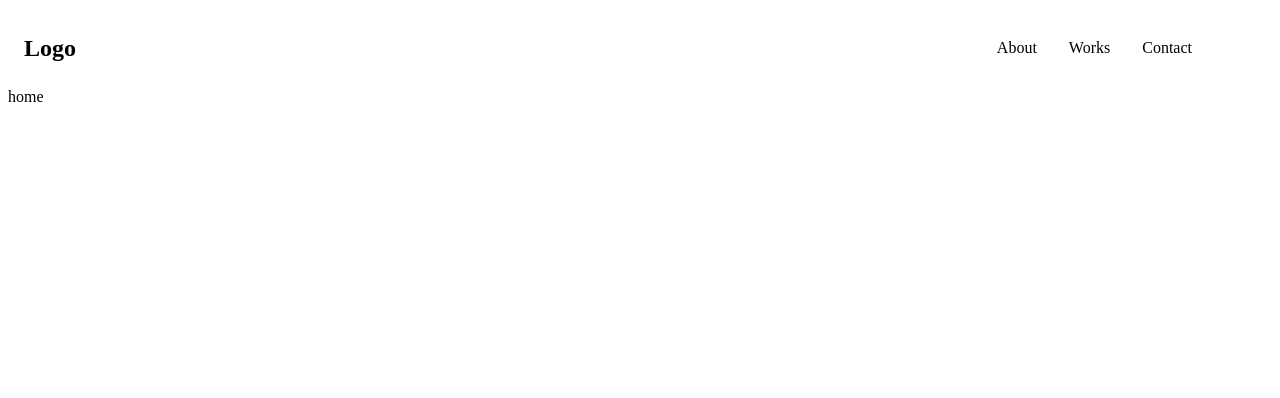
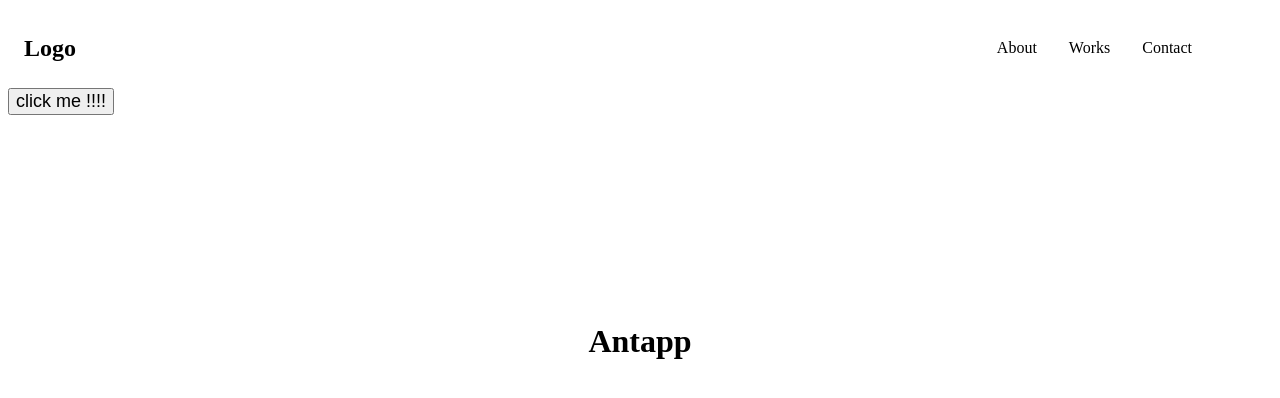
Before and after one commit to kutsu-4ta/antapp_site, a React (Create React App) app in the folder antapp/: page / in a window 1280 px wide. Shown: the top 398 px of the page. Built offline with nearby package versions, Linux system fonts and the light colour scheme.

Commit message:
Homeのアニメーション動作確認済み

```diff
--- a/antapp/package.json
+++ b/antapp/package.json
@@ -11,6 +11,8 @@
     "@types/react": "17",
     "@types/react-dom": "17",
     "@types/react-transition-group": "^4.4.4",
+    "css-loader": "^6.7.1",
+    "eslint-plugin-react-hooks": "^4.5.0",
     "react": "^17.0.2",
     "react-dom": "17.0.2",
     "react-icons": "^4.4.0",
@@ -18,6 +20,7 @@
     "react-router-dom": "5.3.3",
     "react-scripts": "5.0.1",
     "react-transition-group": "^4.4.2",
+    "style-loader": "^3.3.1",
     "styled-components": "^5.3.5",
     "typescript": "^4.4.2",
     "web-vitals": "^2.1.4"
--- a/antapp/src/App.tsx
+++ b/antapp/src/App.tsx
@@ -6,7 +6,7 @@ import Home from './components/pages/Home';
 import Work from './components/pages/Work';
 import About from './components/pages/About';
 import Contact from './components/pages/Contact';
-import Navbar from "./components/navbar";
+import Navbar from './components/navbar';
 
 const App: VFC = () => {
   return (
--- /dev/null
+++ b/antapp/src/components/backgrounAnimation/Circle.tsx
@@ -0,0 +1,60 @@
+import React, {useState, ReactNode} from 'react'
+import {CSSTransition} from 'react-transition-group';
+// import {TransitionGroup, CSSTransition} from 'react-transition-group';
+// import {TransitionStatus, CSSTransition} from 'react-transition-group';
+// import Styled from 'styled-components';
+import './style.css';
+
+interface Props {
+    children: ReactNode;
+}
+//
+// const Sample = (props:Props)=> {
+//     return (
+//         <CSSTransition
+//             in={props.open}
+//             timeout={500}
+//             unmountOnExit
+//         >
+//             <>{props.children}</>
+//             {/*{state => (*/}
+//             {/*    <Inner state={state}>*/}
+//             {/*        {props.children}*/}
+//             {/*    </Inner>*/}
+//             {/*)}*/}
+//         </CSSTransition>
+//     );
+// };
+// export default Sample;
+
+
+// 前のやつ
+// const containerStyle = {
+//     position: 'relative',
+//     widthL: '3rem',
+//     height: '3rem'
+// };
+
+const useStyledCircle = (props: Props) => {
+    //マウントの状態を管理
+    const [mount, setMount] = useState(false);
+
+    return (
+        <div>
+            <button onClick={() => setMount(!mount)} className='btn-primary'>click me !!!!</button>
+            <div className='title-main'> {props.children}</div>
+            <CSSTransition
+                in={mount}
+                timeout={{
+                    enter: 0,
+                    exit: 500
+                }}
+                // unmountOnExit
+                classNames='ball-one'
+            >
+                <p></p>
+            </CSSTransition>
+        </div>
+    )
+}
+export default useStyledCircle;
--- /dev/null
+++ b/antapp/src/components/backgrounAnimation/style.css
@@ -0,0 +1,69 @@
+.title-main {
+    text-align: center;
+    margin-top: 13rem;
+}
+
+.btn-primary {
+    font-size: large;
+}
+
+.ball-one-enter-active {
+    opacity: 0;
+    border: 0.1rem solid red;
+    border-radius: 50%;
+    position: absolute;
+    top: 210px;
+    left: 100%;
+    z-index: -1;
+    /*↓は必要ないかもしれないヨ*/
+    display: block;
+    width: 10rem;
+    height: 10rem;
+    box-sizing: border-box;
+}
+
+.ball-one-enter-done {
+    transition: all 3s ease;
+    opacity: 1;
+    border: 0.1rem solid blue;
+    border-radius: 50%;
+    position: absolute;
+    top: 245px;
+    left: 630px;
+    z-index: -1;
+    /*↓は必要ないかもしれないヨ*/
+    display: block;
+    width: 10rem;
+    height: 10rem;
+    box-sizing: border-box;
+}
+
+/*.ball-one-enter-exit-active {*/
+/*    opacity: 0;*/
+/*    transition: all 2s ease;*/
+/*    display: block;*/
+/*    width: 10rem;*/
+/*    height: 10rem;*/
+/*    border: 0.1rem solid;*/
+/*    border-radius: 50%;*/
+/*    position: absolute;*/
+/*    box-sizing: border-box;*/
+/*    top: -130px;*/
+/*    left: 500px;*/
+/*    z-index: -1*/
+/*}*/
+
+/*.ball-one-enter-exit-done {*/
+/*    opacity: 0;*/
+/*    transition: all 2s ease;*/
+/*    display: block;*/
+/*    width: 10rem;*/
+/*    height: 10rem;*/
+/*    border: 0.1rem solid;*/
+/*    border-radius: 50%;*/
+/*    position: absolute;*/
+/*    box-sizing: border-box;*/
+/*    top: -130px;*/
+/*    left: 200px;*/
+/*    z-index: -1*/
+/*}*/
--- a/antapp/src/components/pages/Home.tsx
+++ b/antapp/src/components/pages/Home.tsx
@@ -1,44 +1,41 @@
 import React from "react";
 import Styled from "styled-components";
-import BackgroundAnimation from '../BackgrounAnimation';
+import StyledCircle from '../backgrounAnimation/Circle';
+
+const StyledTopTitle = Styled.div`
+    padding-top: 10rem;
+`;
 
 const Home = () => {
-    return <div className="home">home</div>;
-};
+    return (
+        <>
+            <>
+                <StyledCircle>
+                    <h1>
+                        Antapp
+                    </h1>
+                </StyledCircle>
+            </>
 
-// const StyledTopTitle = Styled.div`
-//     padding-top: 10rem;
-// `;
-
-// const Home = () => {
-//     return (
-//         <>
-//             <div>
-//                 <StyledTopTitle>
-//                     <h1>Antapp</h1>
-//                 </StyledTopTitle>
-//                 <BackgroundAnimation/>
-//             </div>
-//
-//             <div style={{height: '1000px'}}>
-//                 <div style={{marginTop: '15rem'}}>
-//                     <ScrollFader>
-//                         <About/>
-//                     </ScrollFader>
-//                 </div>
-//                 <div style={{marginTop: '10rem'}}>
-//                     <ScrollFader>
-//                         <Works/>
-//                     </ScrollFader>
-//                 </div>
-//                 <div style={{marginTop: '10rem'}}>
-//                     <ScrollFader>
-//                         <Contact/>
-//                     </ScrollFader>
-//                 </div>
-//             </div>
-//         </>
-//     );
-// }
+            {/*<div style={{height: '1000px'}}>*/}
+            {/*    <div style={{marginTop: '15rem'}}>*/}
+            {/*        <ScrollFader>*/}
+            {/*            <About/>*/}
+            {/*        </ScrollFader>*/}
+            {/*    </div>*/}
+            {/*    <div style={{marginTop: '10rem'}}>*/}
+            {/*        <ScrollFader>*/}
+            {/*            <Works/>*/}
+            {/*        </ScrollFader>*/}
+            {/*    </div>*/}
+            {/*    <div style={{marginTop: '10rem'}}>*/}
+            {/*        <ScrollFader>*/}
+            {/*            <Contact/>*/}
+            {/*        </ScrollFader>*/}
+            {/*    </div>*/}
+            {/*</div>*/}
+        </>
+    );
+}
 
 export default Home;
```
